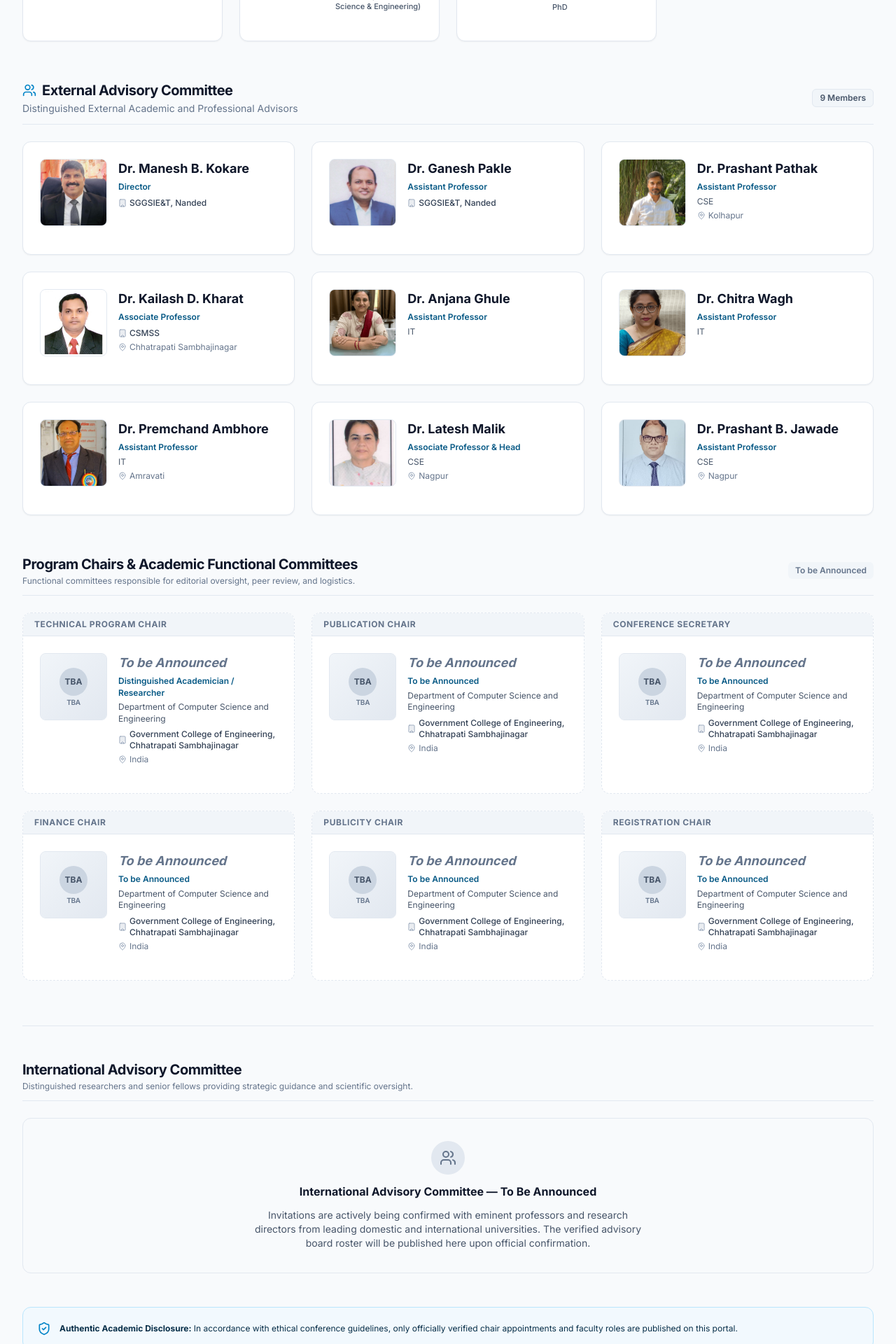
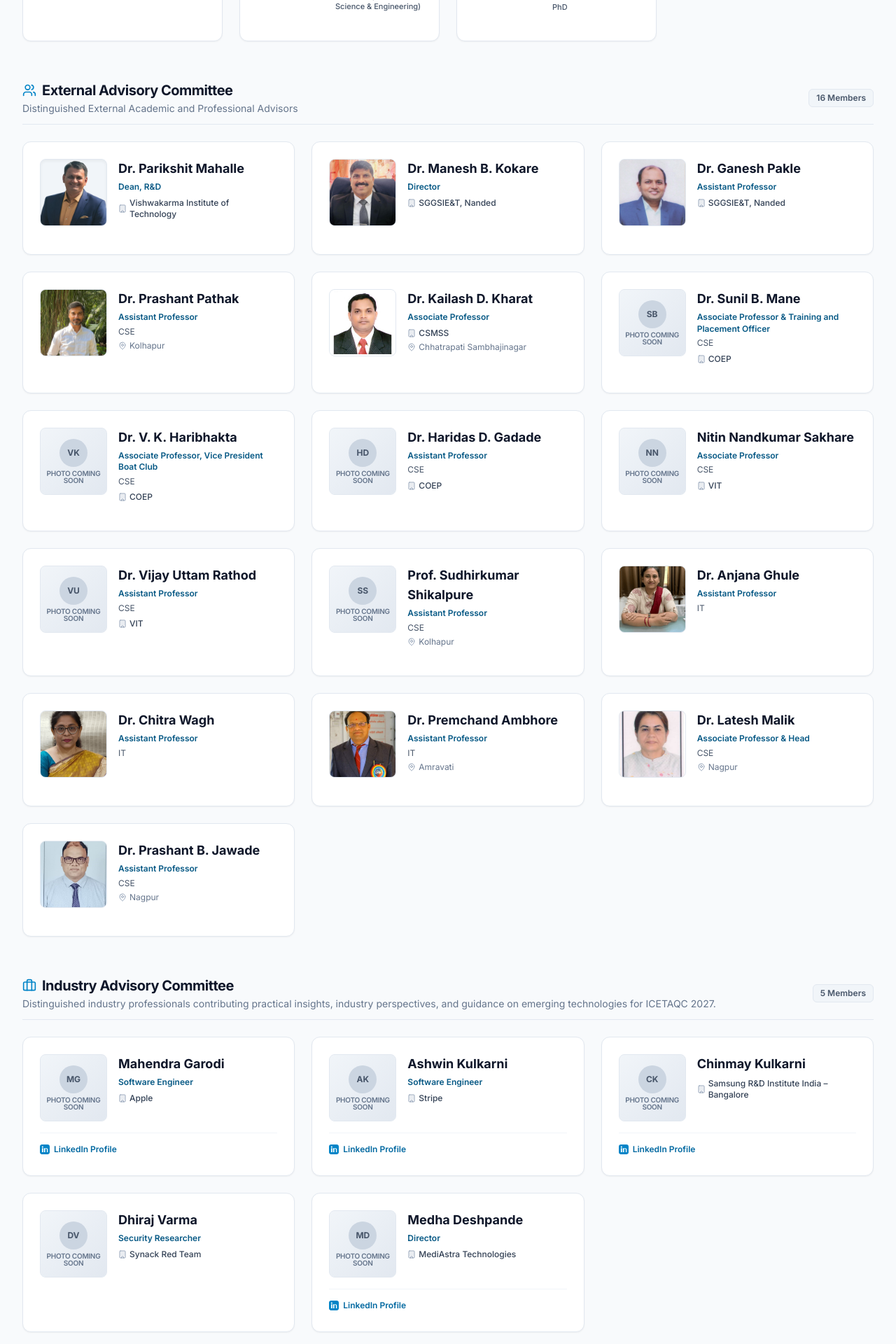
Before and after one commit to shubhammadane/ICETA, a React (Vite) app: page /committee in a window 1280 px wide. Shown: the part 2820-4740 px from the top of the page at 70% size. Built offline with nearby package versions, Linux system fonts and the light colour scheme.

Commit message:
feat: add Committee page, ProfileCard component, conference data, and member images

```diff
--- a/src/components/ProfileCard.jsx
+++ b/src/components/ProfileCard.jsx
@@ -14,6 +14,7 @@ export default function ProfileCard({
   image = null,
   bio = '',
   profileLink = '',
+  linkedin = '',
   isSpeaker = false,
   departmentFirst = false
 }) {
@@ -140,6 +141,30 @@ export default function ProfileCard({
             </p>
           </div>
         )}
+
+        {/* LinkedIn Profile Link (only when explicitly provided) */}
+        {linkedin && (
+          <div className="mt-auto pt-3 border-t border-slate-100">
+            <a
+              href={linkedin}
+              target="_blank"
+              rel="noopener noreferrer"
+              className="inline-flex items-center gap-1.5 text-xs font-semibold text-sky-700 hover:text-sky-900 hover:underline transition-colors"
+            >
+              {/* LinkedIn SVG icon */}
+              <svg
+                xmlns="http://www.w3.org/2000/svg"
+                viewBox="0 0 24 24"
+                fill="currentColor"
+                className="w-3.5 h-3.5 text-sky-600"
+                aria-hidden="true"
+              >
+                <path d="M19 0h-14c-2.761 0-5 2.239-5 5v14c0 2.761 2.239 5 5 5h14c2.761 0 5-2.239 5-5v-14c0-2.761-2.239-5-5-5zm-11 19h-3v-10h3v10zm-1.5-11.268c-.966 0-1.75-.784-1.75-1.75s.784-1.75 1.75-1.75 1.75.784 1.75 1.75-.784 1.75-1.75 1.75zm13.5 11.268h-3v-5.604c0-1.337-.025-3.063-1.868-3.063-1.869 0-2.156 1.46-2.156 2.967v5.7h-3v-10h2.881v1.367h.041c.401-.761 1.381-1.563 2.844-1.563 3.042 0 3.604 2.003 3.604 4.608v5.588z"/>
+              </svg>
+              LinkedIn Profile
+            </a>
+          </div>
+        )}
       </div>
     </div>
   );
--- a/src/data/conferenceData.js
+++ b/src/data/conferenceData.js
@@ -27,6 +27,7 @@ import drPrashantPathak from '../assets/images/committee/dr-prashant-pathak.jpg'
 import drLateshMalik from '../assets/images/committee/dr-latesh-malik.png';
 import drKailashDKharat from '../assets/images/committee/dr-kailash-d-kharat.png';
 import drPrashantBJawade from '../assets/images/committee/dr-prashant-b-jawade.png';
+import drParikshitMahalle from '../assets/images/committee/dr-parikshit-mahalle.png';
 
 // Vite eager glob to automatically map verified committee & patron photos when files are present
 const committeeImages = import.meta.glob('../assets/images/committee/*.{jpg,jpeg,png,webp}', { eager: true, import: 'default' });
@@ -490,20 +491,27 @@ export const conferenceData = {
   externalAdvisoryCommittee: [
     {
       id: "eac-1",
+      name: "Dr. Parikshit Mahalle",
+      designation: "Dean, R&D",
+      institution: "Vishwakarma Institute of Technology",
+      image: drParikshitMahalle
+    },
+    {
+      id: "eac-2",
       name: "Dr. Manesh B. Kokare",
       designation: "Director",
       institution: "SGGSIE&T, Nanded",
       image: drManeshBKokare
     },
     {
-      id: "eac-2",
+      id: "eac-3",
       name: "Dr. Ganesh Pakle",
       designation: "Assistant Professor",
       institution: "SGGSIE&T, Nanded",
       image: drGaneshPakle
     },
     {
-      id: "eac-3",
+      id: "eac-4",
       name: "Dr. Prashant Pathak",
       designation: "Assistant Professor",
       department: "CSE",
@@ -511,7 +519,7 @@ export const conferenceData = {
       image: drPrashantPathak
     },
     {
-      id: "eac-4",
+      id: "eac-5",
       name: "Dr. Kailash D. Kharat",
       designation: "Associate Professor",
       institution: "CSMSS",
@@ -519,21 +527,63 @@ export const conferenceData = {
       image: drKailashDKharat
     },
     {
-      id: "eac-5",
+      id: "eac-6",
+      name: "Dr. Sunil B. Mane",
+      designation: "Associate Professor & Training and Placement Officer",
+      department: "CSE",
+      institution: "COEP"
+    },
+    {
+      id: "eac-7",
+      name: "Dr. V. K. Haribhakta",
+      designation: "Associate Professor, Vice President Boat Club",
+      department: "CSE",
+      institution: "COEP"
+    },
+    {
+      id: "eac-8",
+      name: "Dr. Haridas D. Gadade",
+      designation: "Assistant Professor",
+      department: "CSE",
+      institution: "COEP"
+    },
+    {
+      id: "eac-9",
+      name: "Nitin Nandkumar Sakhare",
+      designation: "Associate Professor",
+      department: "CSE",
+      institution: "VIT"
+    },
+    {
+      id: "eac-10",
+      name: "Dr. Vijay Uttam Rathod",
+      designation: "Assistant Professor",
+      department: "CSE",
+      institution: "VIT"
+    },
+    {
+      id: "eac-11",
+      name: "Prof. Sudhirkumar Shikalpure",
+      designation: "Assistant Professor",
+      department: "CSE",
+      location: "Kolhapur"
+    },
+    {
+      id: "eac-12",
       name: "Dr. Anjana Ghule",
       designation: "Assistant Professor",
       department: "IT",
       image: drAnjanaGhule
     },
     {
-      id: "eac-6",
+      id: "eac-13",
       name: "Dr. Chitra Wagh",
       designation: "Assistant Professor",
       department: "IT",
       image: drChitraWagh
     },
     {
-      id: "eac-7",
+      id: "eac-14",
       name: "Dr. Premchand Ambhore",
       designation: "Assistant Professor",
       department: "IT",
@@ -541,7 +591,7 @@ export const conferenceData = {
       image: drPremchandAmbhore
     },
     {
-      id: "eac-8",
+      id: "eac-15",
       name: "Dr. Latesh Malik",
       designation: "Associate Professor & Head",
       department: "CSE",
@@ -549,12 +599,49 @@ export const conferenceData = {
       image: drLateshMalik
     },
     {
-      id: "eac-9",
+      id: "eac-16",
       name: "Dr. Prashant B. Jawade",
       designation: "Assistant Professor",
       department: "CSE",
       location: "Nagpur",
       image: drPrashantBJawade
+    }
+  ],
+
+  // Industry Advisory Committee
+  industryAdvisoryCommittee: [
+    {
+      id: "iac-1",
+      name: "Mahendra Garodi",
+      designation: "Software Engineer",
+      institution: "Apple",
+      linkedin: "https://www.linkedin.com/in/garodimahendra/"
+    },
+    {
+      id: "iac-2",
+      name: "Ashwin Kulkarni",
+      designation: "Software Engineer",
+      institution: "Stripe",
+      linkedin: "https://www.linkedin.com/in/iashwin28/"
+    },
+    {
+      id: "iac-3",
+      name: "Chinmay Kulkarni",
+      institution: "Samsung R&D Institute India – Bangalore",
+      linkedin: "https://www.linkedin.com/in/chinmaypk15/"
+    },
+    {
+      id: "iac-4",
+      name: "Dhiraj Varma",
+      designation: "Security Researcher",
+      institution: "Synack Red Team"
+    },
+    {
+      id: "iac-5",
+      name: "Medha Deshpande",
+      designation: "Director",
+      institution: "MediAstra Technologies",
+      linkedin: "https://www.linkedin.com/in/medha-deshpande-64362a25/"
     }
   ],
 
--- a/src/pages/Committee.jsx
+++ b/src/pages/Committee.jsx
@@ -1,11 +1,11 @@
 import React from 'react';
-import { Users, Award, ShieldCheck, Mail, Building2, CheckCircle2 } from 'lucide-react';
+import { Users, Award, ShieldCheck, Mail, Building2, CheckCircle2, Briefcase } from 'lucide-react';
 import SectionTitle from '../components/SectionTitle';
 import CommitteeCard from '../components/CommitteeCard';
 import { conferenceData } from '../data/conferenceData';
 
 export default function Committee() {
-  const { committee, organizingCommittees, patrons, coordinators, externalAdvisoryCommittee } = conferenceData;
+  const { committee, organizingCommittees, patrons, coordinators, externalAdvisoryCommittee, industryAdvisoryCommittee } = conferenceData;
   const organizingChairs = committee.leadership;
 
   return (
@@ -218,6 +218,34 @@ export default function Committee() {
           </div>
         )}
 
+        {/* Industry Advisory Committee */}
+        {industryAdvisoryCommittee && industryAdvisoryCommittee.length > 0 && (
+          <div className="mb-14">
+            <div className="flex flex-col sm:flex-row sm:items-center justify-between gap-2 pb-3 mb-6 border-b border-slate-200">
+              <div>
+                <div className="flex items-center gap-2">
+                  <Briefcase className="w-5 h-5 text-sky-600" />
+                  <h3 className="text-xl font-bold text-slate-900 tracking-tight">
+                    Industry Advisory Committee
+                  </h3>
+                </div>
+                <p className="text-xs sm:text-sm text-slate-500 mt-0.5">
+                  Distinguished industry professionals contributing practical insights, industry perspectives, and guidance on emerging technologies for ICETAQC 2027.
+                </p>
+              </div>
+              <span className="text-xs font-semibold text-slate-600 bg-slate-100 px-2.5 py-1 rounded-md border border-slate-200 self-start sm:self-auto">
+                {industryAdvisoryCommittee.length} Members
+              </span>
+            </div>
+
+            <div className="grid grid-cols-1 md:grid-cols-2 lg:grid-cols-3 gap-6">
+              {industryAdvisoryCommittee.map((member) => (
+                <CommitteeCard key={member.id} {...member} />
+              ))}
+            </div>
+          </div>
+        )}
+
         {/* Organizing Chairs & Functional Committees */}
         <div className="space-y-6">
           <div className="flex items-center justify-between pb-3 border-b border-slate-200">
```
Also changed, not shown: src/assets/images/committee/dr-parikshit-mahalle.png (added), src/assets/images/committee/dr-sunil-b-mane.png (added).
